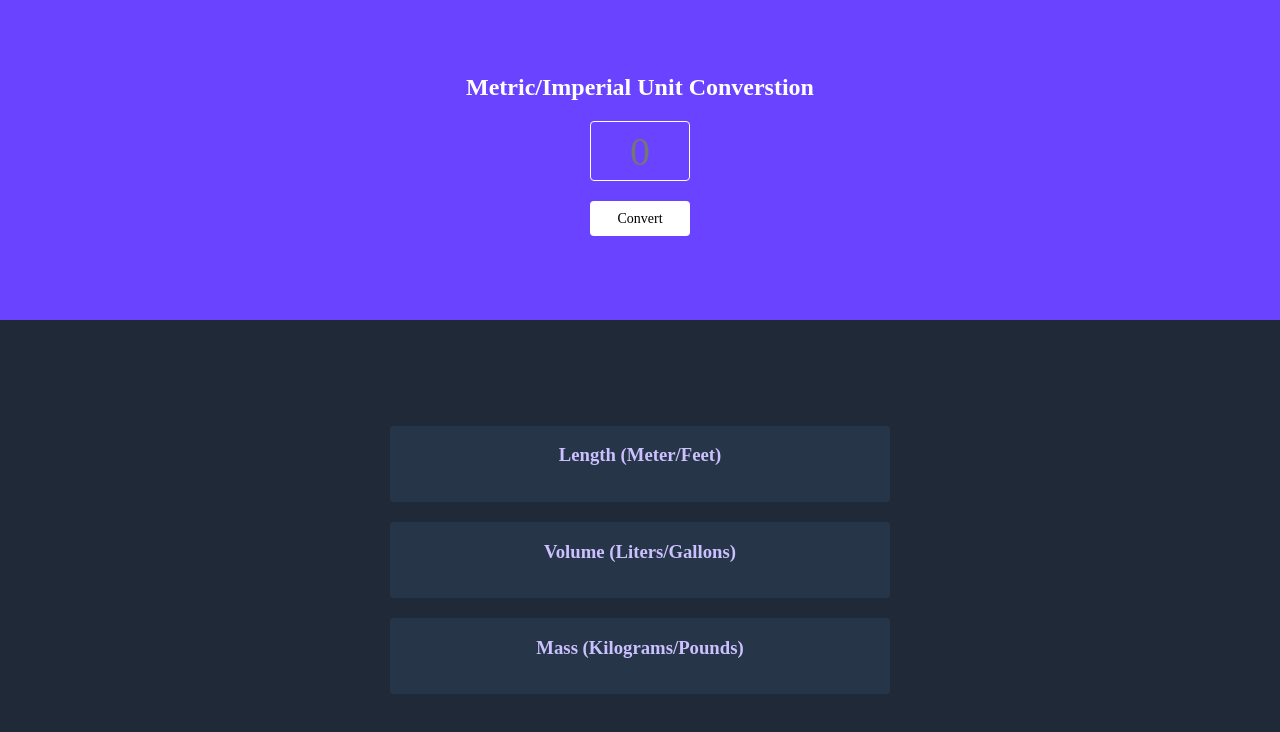
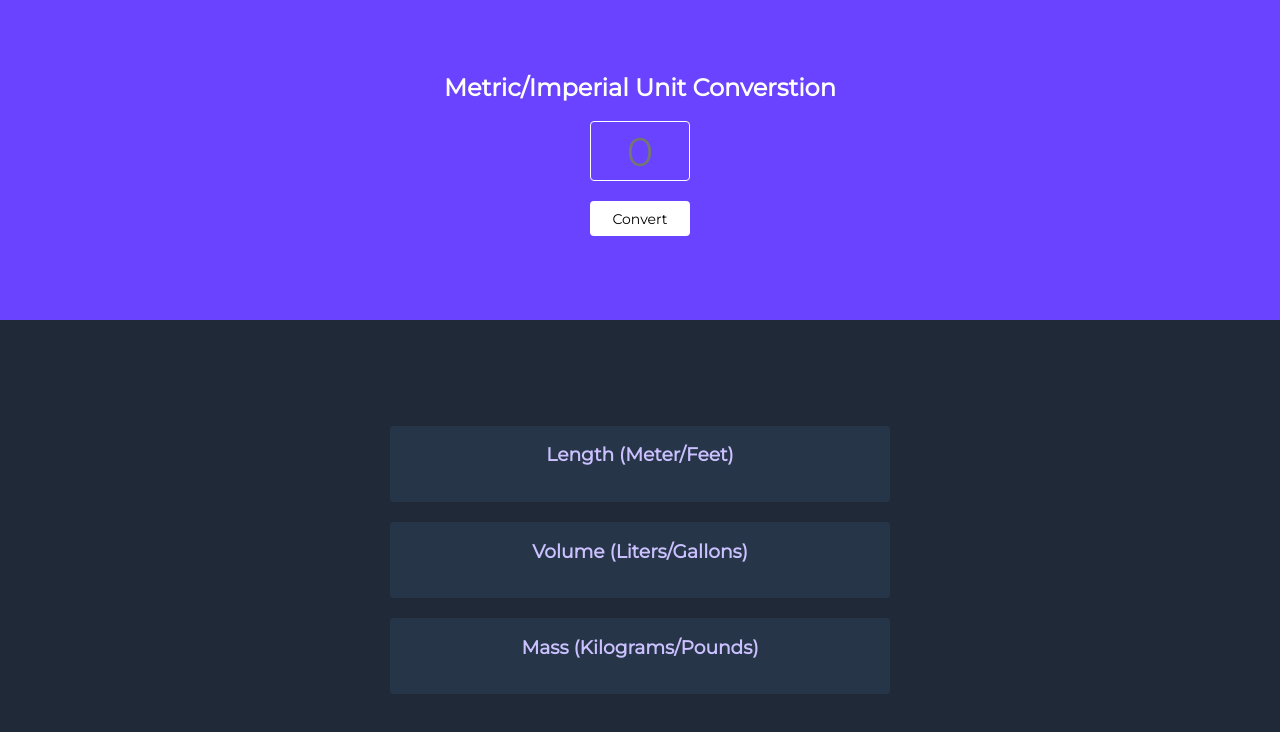
Before and after one commit to alexanderpaulchase/unitConverter, a plain HTML site: page index.html in a window 1280 px wide. Drawn offline with nearby package versions, Linux system fonts and the light colour scheme.

Commit message:
Updated index.css
Add google font import

```diff
--- a/index.css
+++ b/index.css
@@ -1,9 +1,9 @@
+@import url('https://fonts.googleapis.com/css2?family=Montserrat&display=swap');
+
 body {
     margin: 0;
     text-align: center;
-}
-.container{
-
+    font-family: 'Montserrat', sans-serif;
 }
 
 .upper {
```
